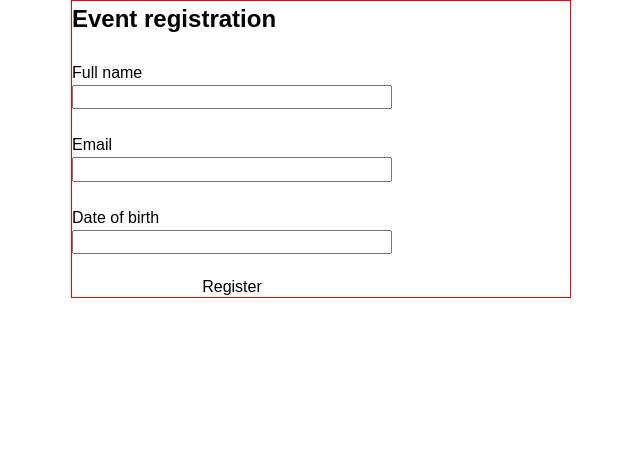
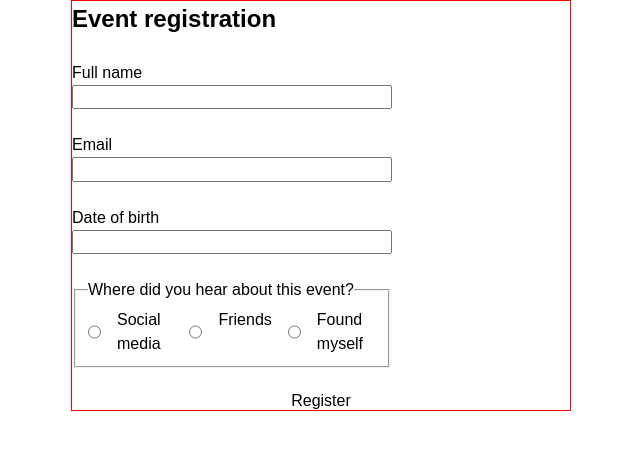
Before and after one commit to atremat/events-app, a React (Vite) app: page /registration/1 in a window 1280 px wide. Shown: the top 450 px of the page, without its empty margins (217-857 px from the left). Built offline with nearby package versions, Linux system fonts and the light colour scheme.

Commit message:
registration form radio fix

```diff
--- a/src/pages/RegistrationPage/RegistrationPage.jsx
+++ b/src/pages/RegistrationPage/RegistrationPage.jsx
@@ -19,6 +19,7 @@ const registrationSchema = yup.object({
     .string()
     .required('Birth date is required!')
     .matches(birthDateExp, 'The date must follow the format YYYY-MM-DD.'),
+  question: yup.string().required('Please select an option!'),
 });
 
 const RegistrationPage = () => {
@@ -35,6 +36,12 @@ const RegistrationPage = () => {
     formState: { errors },
   } = useForm({
     resolver: yupResolver(registrationSchema),
+    defaultValues: {
+      fullname: '',
+      email: '',
+      birthDate: '',
+      radio: '',
+    },
   });
 
   const onSubmit = data => {
@@ -78,6 +85,42 @@ const RegistrationPage = () => {
           <p className={styles.errorText}>{errors.birthDate?.message}</p>
         </div>
 
+        <div className={styles.selectWrapper}>
+          <fieldset>
+            <legend className={styles.label}>
+              Where did you hear about this event?
+            </legend>
+
+            <div className={styles.radioWrapper}>
+              <input
+                {...register('question')}
+                type="radio"
+                value="social"
+                id="social"
+              />
+              <label htmlFor="social">Social media</label>
+
+              <input
+                {...register('question')}
+                type="radio"
+                value="friends"
+                id="friends"
+              />
+              <label htmlFor="friends">Friends </label>
+
+              <input
+                {...register('question')}
+                type="radio"
+                value="myself"
+                id="myself"
+              />
+              <label htmlFor="myself">Found myself </label>
+            </div>
+          </fieldset>
+
+          <p className={styles.errorText}>{errors.question?.message}</p>
+        </div>
+
         <button type="submit">Register</button>
       </form>
     </main>
--- a/src/pages/RegistrationPage/RegistrationPage.module.css
+++ b/src/pages/RegistrationPage/RegistrationPage.module.css
@@ -10,16 +10,17 @@
 .form {
   display: flex;
   flex-direction: column;
-  width: 320px;
   gap: 24px;
 }
 
 .nameWrapper,
 .emailWrapper,
-.dateWrapper {
+.dateWrapper,
+.selectWrapper {
   display: flex;
   flex-direction: column;
   position: relative;
+  width: 320px;
 }
 
 .errorText {
@@ -29,3 +30,8 @@
   color: red;
   font-size: 0.8rem;
 }
+
+.radioWrapper {
+  display: flex;
+  gap: 16px;
+}
```
